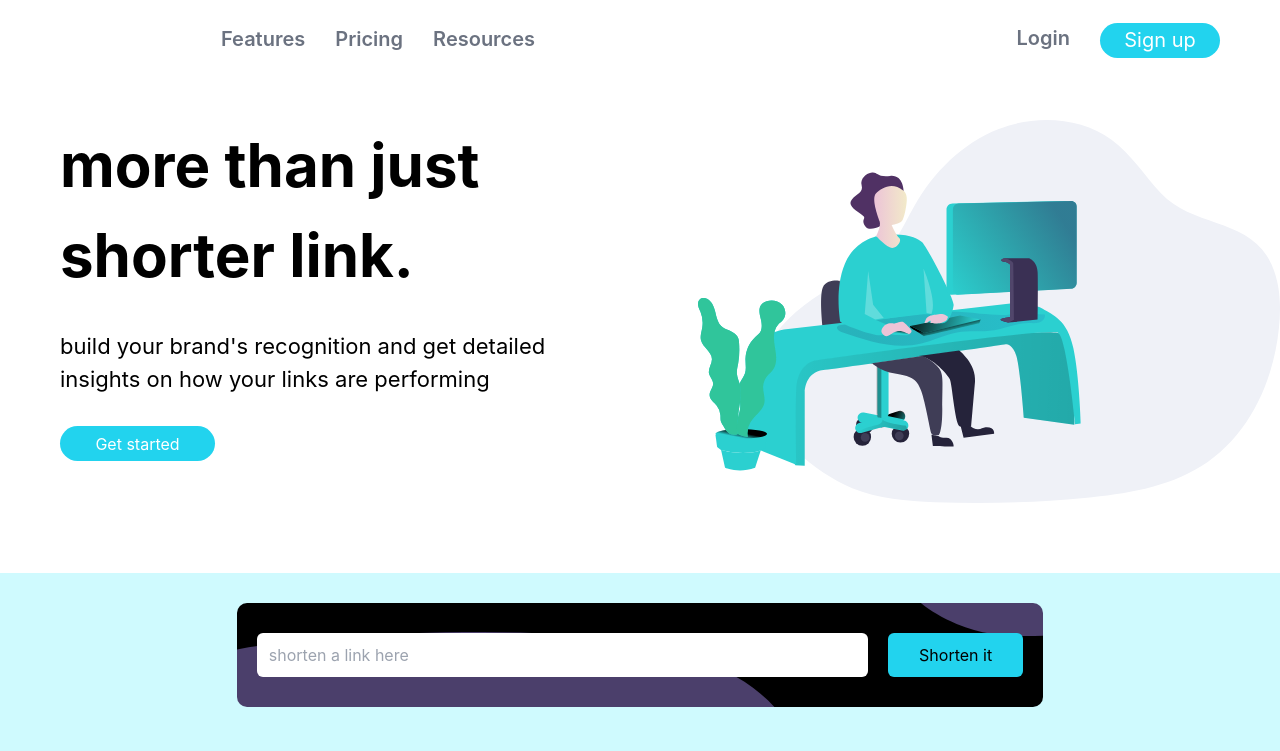
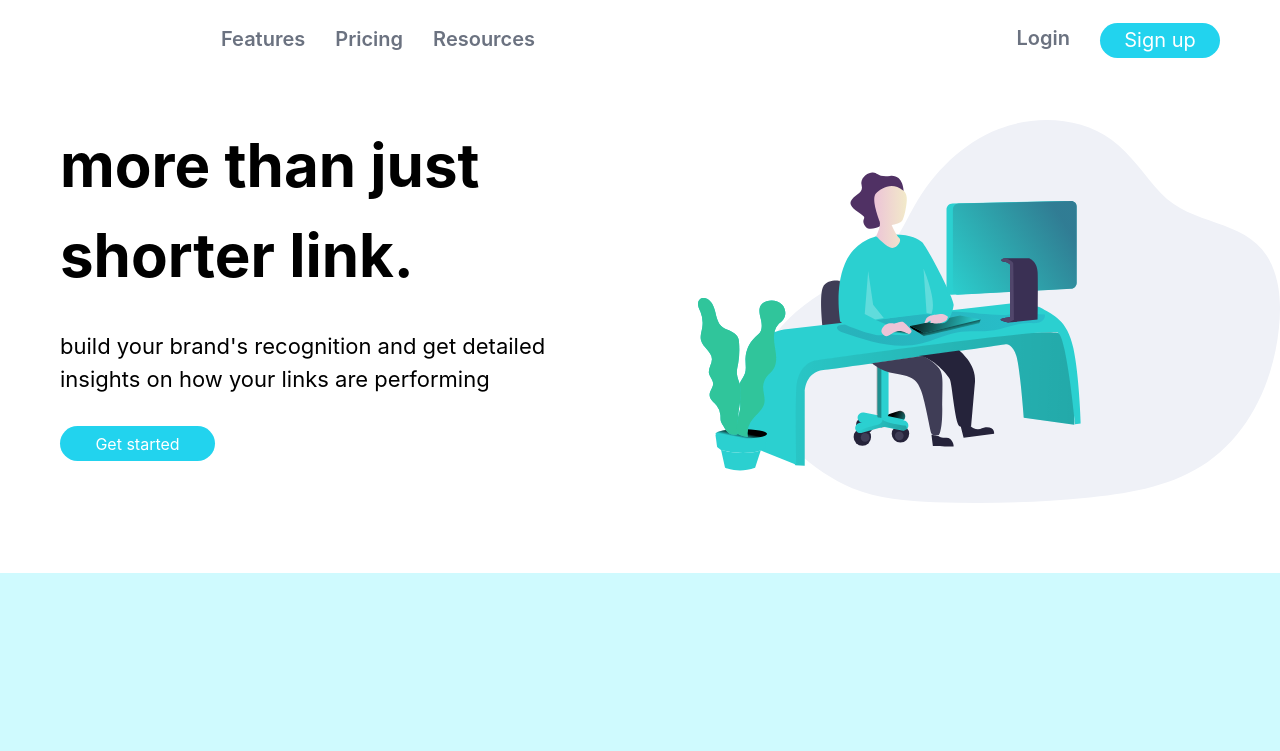
Before and after one commit to codedsholly11/REACTAPP, a React (Create React App) app: page / in a window 1280 px wide. Shown: the top 751 px of the page. Built offline with nearby package versions, Linux system fonts and the light colour scheme.

Commit message:
adjusted

```diff
--- a/src/component/body/body.jsx
+++ b/src/component/body/body.jsx
@@ -12,9 +12,9 @@ const Body = () => {
     async function fetchApi(e) {
             e.preventDefault();
 
-            // if(!url){
-            //     return alert("pls enter url");
-            // }
+            if(!input){
+                return alert("pls enter url");
+            }
 
     try {
         setIsclick(true)
@@ -44,17 +44,17 @@ const Body = () => {
 
   return (
     <div className='flex flex-col overflow-hidden bg-cyan-100 gap-[50px] py-[50px] justify-center items-center pb-[200px] mt-[30px] '>
-            <div className='w-[100%] md:w-[70%] flex justify-center items-center md:mt-[80px] relative md:bottom-[150px] pt-[50px] '>
+            <div className='w-[100%] md:w-[70%] flex justify-center items-center md:mt-[80px] relative pt-[50px] '>
                 <form className='pix bg-no-repeat w-[90%] md:flex-row flex flex-col justify-center items-center gap-[20px] py-[30px] px-[20px] object-top'>
                     <input type="text" placeholder='shorten a link here'
                     className='w-[90%] py-[10px] px-3 rounded-md' value={input} onChange={(e)=>setInput(e.target.value)} />
                     <button className='py-[10px] md:w-[20%] w-[90%] bg-cyan-400 rounded-md' onClick={fetchApi}>{isClick ? "pls wait ..." : "Shorten it"}</button>
                 </form>
             </div>
-            <div className='md:hidden flex justify-center items-center gap-7 w-[100%] flex-col'>
+            {/* <div className='md:hidden flex justify-center items-center gap-7 w-[100%] flex-col'>
 
-            </div>
-            <p className='text-5xl text-red-500'><a href={url} target='_blank'>{url}</a></p>
+            </div> */}
+            <p className='md:text-5xl text-2xl text-red-500'><a href={url} target='_blank'>{url}</a></p>
 
             <div className='flex flex-col bg-cyan-100 '>
                 <div className='flex flex-col items-center justify-center text-center  '>
```
Also changed, not shown: src/component/navbar/Nav.jsx (indentation only).
